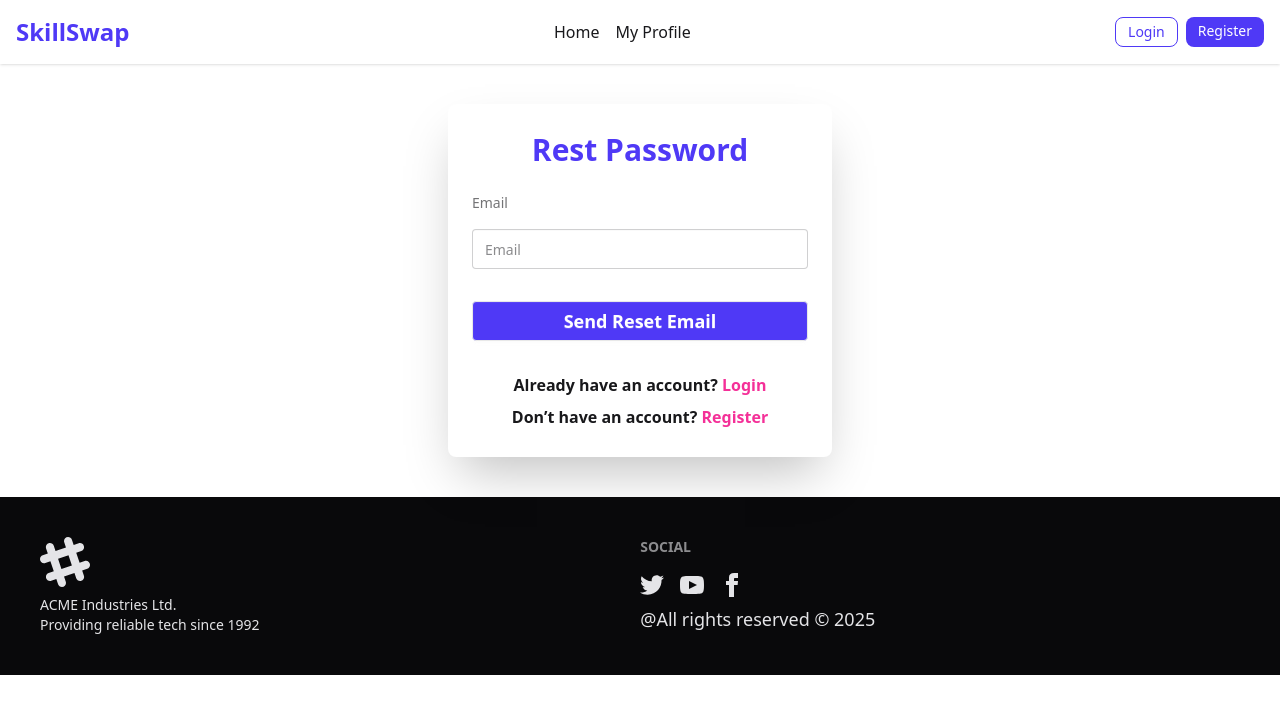
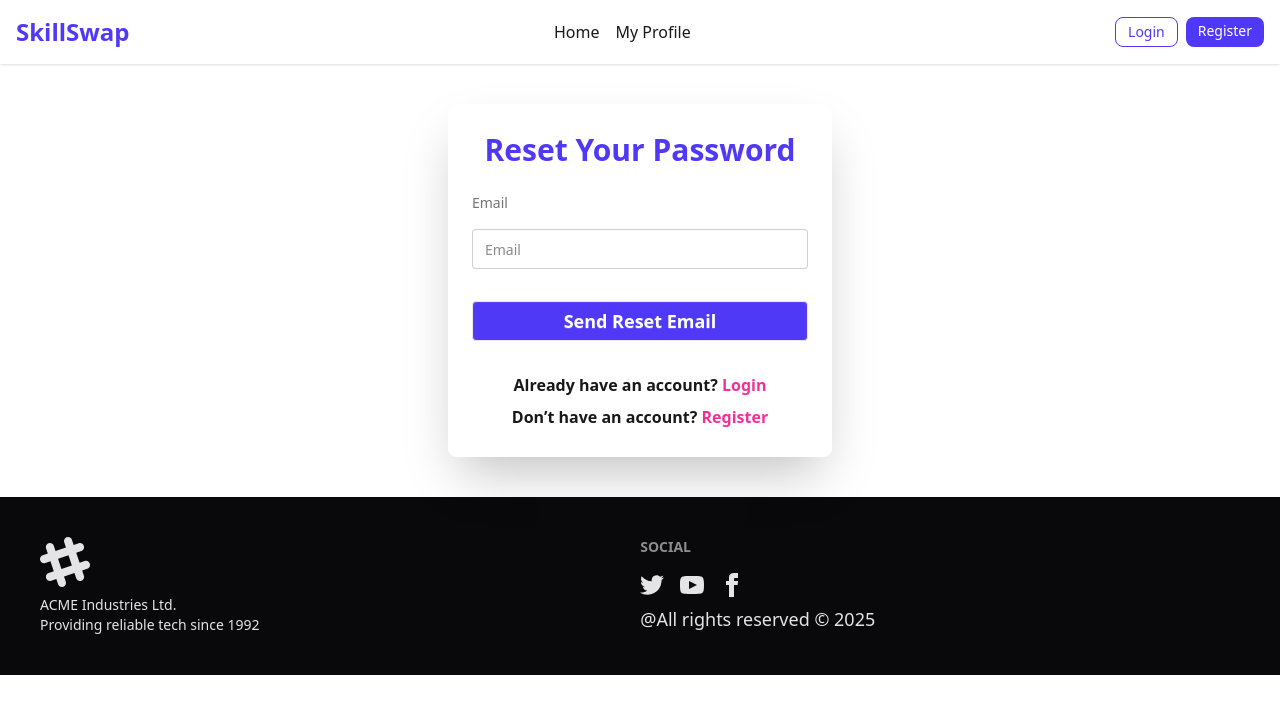
Before and after one commit to nayeem-94/SkillSwap-A-Local-Skill-Exchange-Platform, a React (Vite) app: page /forgetPassword in a window 1280 px wide. Shown: the top 714 px of the page. Built offline with nearby package versions, Linux system fonts and the light colour scheme; no server answers.

Commit message:
added and fix some bug

```diff
--- a/src/components/acess setup/ForgetPassword.jsx
+++ b/src/components/acess setup/ForgetPassword.jsx
@@ -10,7 +10,7 @@ const ForgetPassword = () => {
 
     const handleSubmit = async (e) => {
         e.preventDefault();
-            const form = e.target;
+        const form = e.target;
         const email = form.email.value;
         if (!email) return toast.error("Email is required!");
 
@@ -27,7 +27,7 @@ const ForgetPassword = () => {
         <div className="flex justify-center py-10">
             <div className="card bg-base-100 w-full max-w-sm shadow-2xl py-7">
                 <h2 className="font-bold text-3xl text-center text-indigo-600">
-                    Rest Password
+                    Reset Your Password
                 </h2>
                 <form onSubmit={handleSubmit} className="card-body flex flex-col gap-4">
                     <label className="label">Email</label>
```
